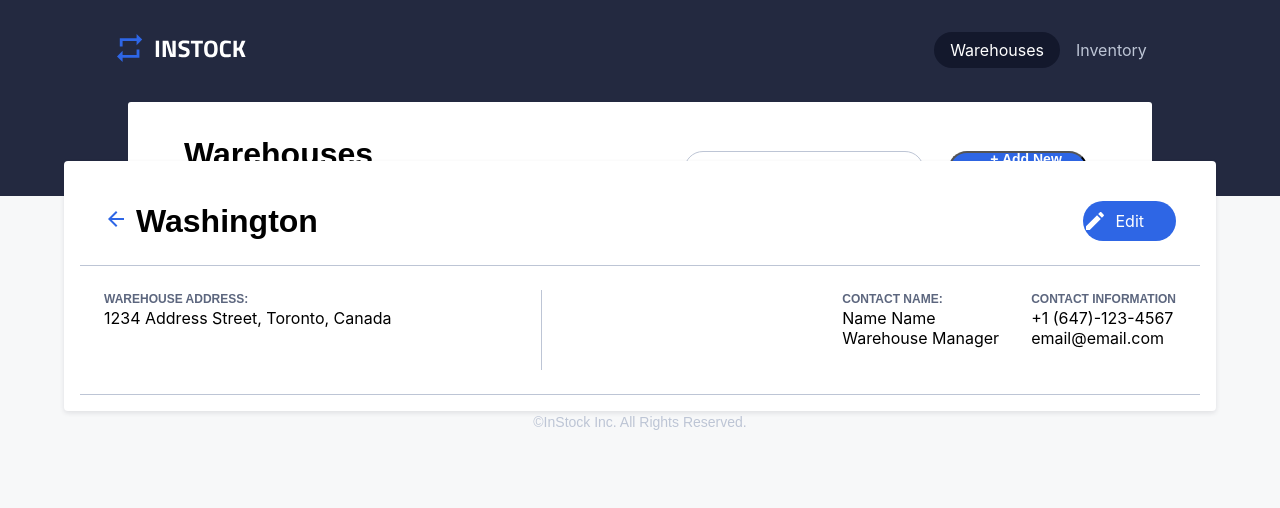
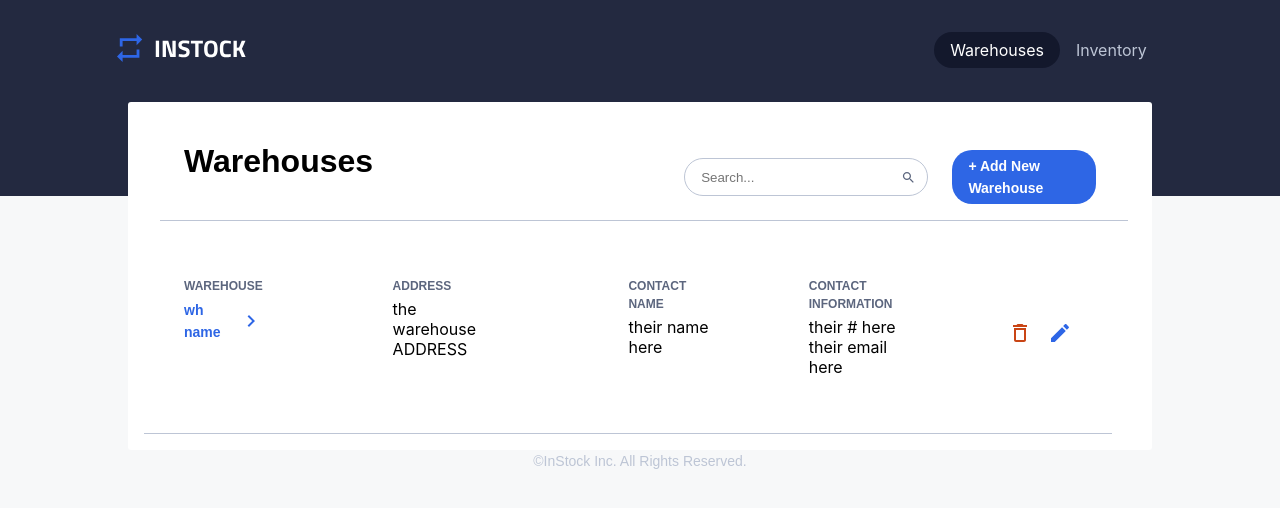
Before and after one commit to quindipc/InStock-Client, a React (Create React App) app: page / in a window 1280 px wide. Shown: the top 508 px of the page. Built offline with nearby package versions, Linux system fonts and the light colour scheme.

Commit message:
warehouse list styling

```diff
--- a/src/components/WarehouseList/WarehouseList.jsx
+++ b/src/components/WarehouseList/WarehouseList.jsx
@@ -1,4 +1,8 @@
 import './WarehouseList.scss';
+import chevron from '../../assets/Icons/chevron_right-24px.svg';
+import trash from '../../assets/Icons/delete_outline-24px.svg';
+import edit from '../../assets/Icons/edit-24px.svg';
+
 
 export default function WarehouseList() {
     return(
@@ -9,6 +13,38 @@ export default function WarehouseList() {
                 <button className='warehouses__button'> <h3>+ Add New Warehouse</h3></button>
             </div>
             {/* add in the single warehouse componets here  */}
+            <div className='warehouse__item'>
+                <div className='warehouse__text'>
+                    <div className='warehouse__left'>
+                        <div className='warehouse__left-name'>
+                            <h4 className='warehouse__titles'>WAREHOUSE</h4>
+                            <button className='warehouse__left-name-button'>
+                                <h3 className='warehouse__text-blue'> wh name</h3>
+                                <img src={chevron} alt="chevron arrow right" />
+                            </button>
+                        </div>
+                        <div className='warehouse__left-address'>
+                            <h4 className='warehouse__titles'>ADDRESS</h4>
+                            <p>the warehouse ADDRESS</p>
+                        </div>
+                    </div>
+                    <div className='warehouse__right'>
+                        <div className='warehouse__right-contact'>
+                            <h4 className='warehouse__titles'>CONTACT NAME</h4>
+                            <p>their name here</p>
+                        </div>
+                        <div className='warehouse__right-info'>
+                            <h4 className='warehouse__titles'>CONTACT INFORMATION</h4>
+                            <p>their # here</p>
+                            <p>their email here</p>
+                        </div>
+                    </div>
+                </div>
+                <div className='warehouse__icons'>
+                    <button id='delete__button' className='warehouse__icons-delete'><img src={trash} alt="delete trash can" /></button>
+                    <button id='edit__button' className='warehouse__icons-edit'><img src={edit} alt="edit pencil" /></button>
+                </div>
+            </div>
         </div>
     )
 }
--- a/src/components/WarehouseList/WarehouseList.scss
+++ b/src/components/WarehouseList/WarehouseList.scss
@@ -19,10 +19,10 @@
     width: 90%;
     margin: auto;
     margin-top: -5.875rem;
+    padding-right: 2.5rem;
   }
   @include desktop {
     margin-top: -5.875rem;
-    display: flex;
     width: 80%;
   }
 
@@ -111,3 +111,91 @@
     }
   }
 }
+
+/* add in the single warehouse componets styling here  */
+
+.warehouse{
+  &__item {
+    padding: 2rem;
+    width: 100%;
+    border-bottom: 1px solid $cloud;
+    display: flex;
+    flex-direction: row;
+    justify-content: center;
+    @include tablet{
+      display: flex;
+    }
+    @include desktop{
+      padding: 2.5rem;
+    }
+  }
+  &__titles{
+    margin-bottom: 0.25rem;
+    color: $slate;
+  }
+  &__text{
+    display: flex;
+    flex-direction: row;
+    justify-content: center;
+    &-blue{
+      color: $indigo;
+    }
+  }
+  &__left{
+    margin-right: 2.81rem;
+    @include tablet{
+      display: flex;
+    }
+    &-name{
+      margin-bottom: 1rem;
+      @include tablet{
+        margin-right: 2.13rem;
+      }
+      @include desktop{
+        margin-right: 8.12rem;
+      }
+      &-button{
+        display: flex;
+      }
+    }
+    &-address{
+      margin-bottom: 1rem;
+      @include desktop{
+        margin-right: 5.12rem;
+      }
+    }
+  }
+  &__right{
+    @include tablet{
+      display: flex;
+    }
+    &-contact{
+      margin-bottom: 1rem;
+      @include tablet{
+        margin-right: 2.88rem;
+      }
+      @include desktop{
+        margin-right: 6.19rem;
+      }
+    }
+    &-info{
+      margin-bottom: 1rem;
+      @include desktop{
+        margin-right: 6.25rem;
+      }
+    }
+  }
+  &__icons{
+    display: flex;
+    flex-direction: row;
+    justify-content: space-between;
+    &-delete{
+      margin-right: 1rem;
+    }
+
+  }
+}
+button{
+  all: unset;
+  cursor: pointer;
+}
--- a/src/pages/warehousePage.jsx
+++ b/src/pages/warehousePage.jsx
@@ -10,7 +10,7 @@ export default function WarehousePage () {
             <Header />
             <WarehouseList/>
             {/* TODO: Change to state later */}
-            <WarehouseDetails />
+            {/* <WarehouseDetails /> */}
             <Footer />
         </div>
     )
```
